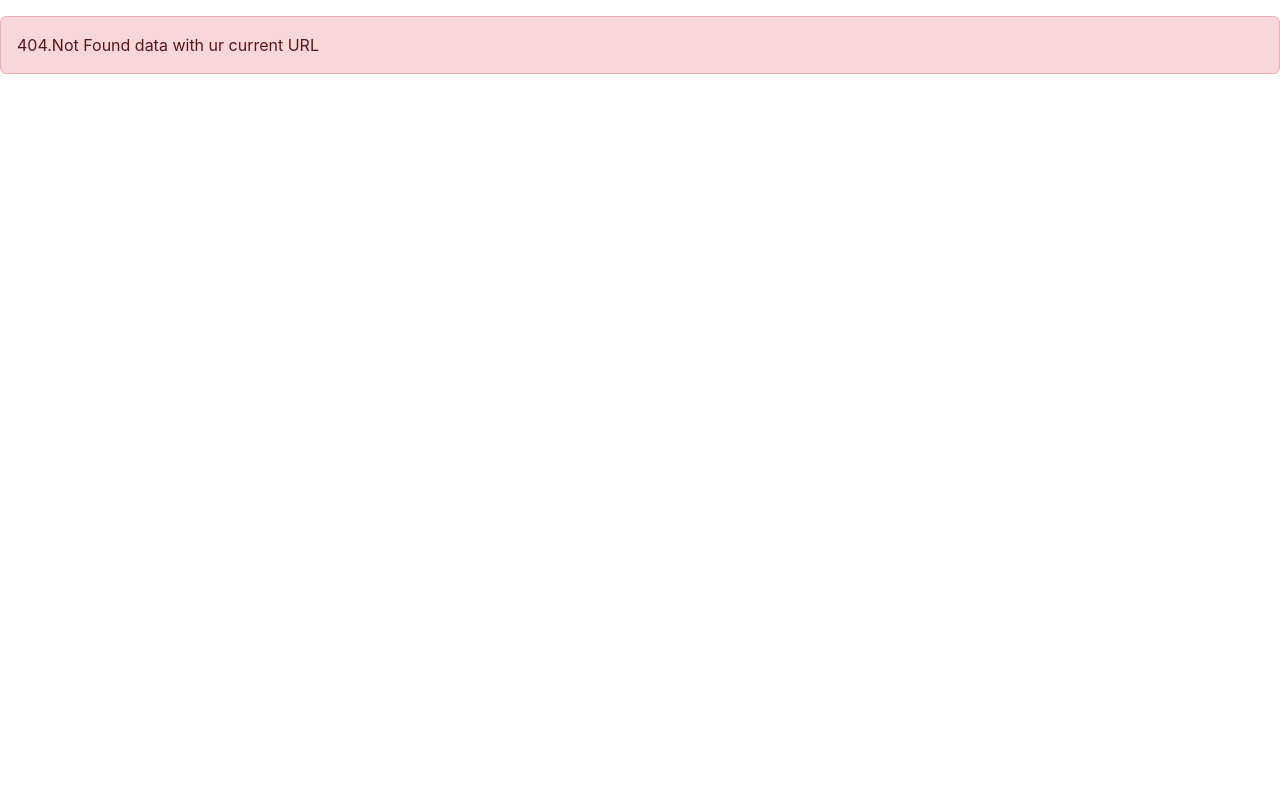
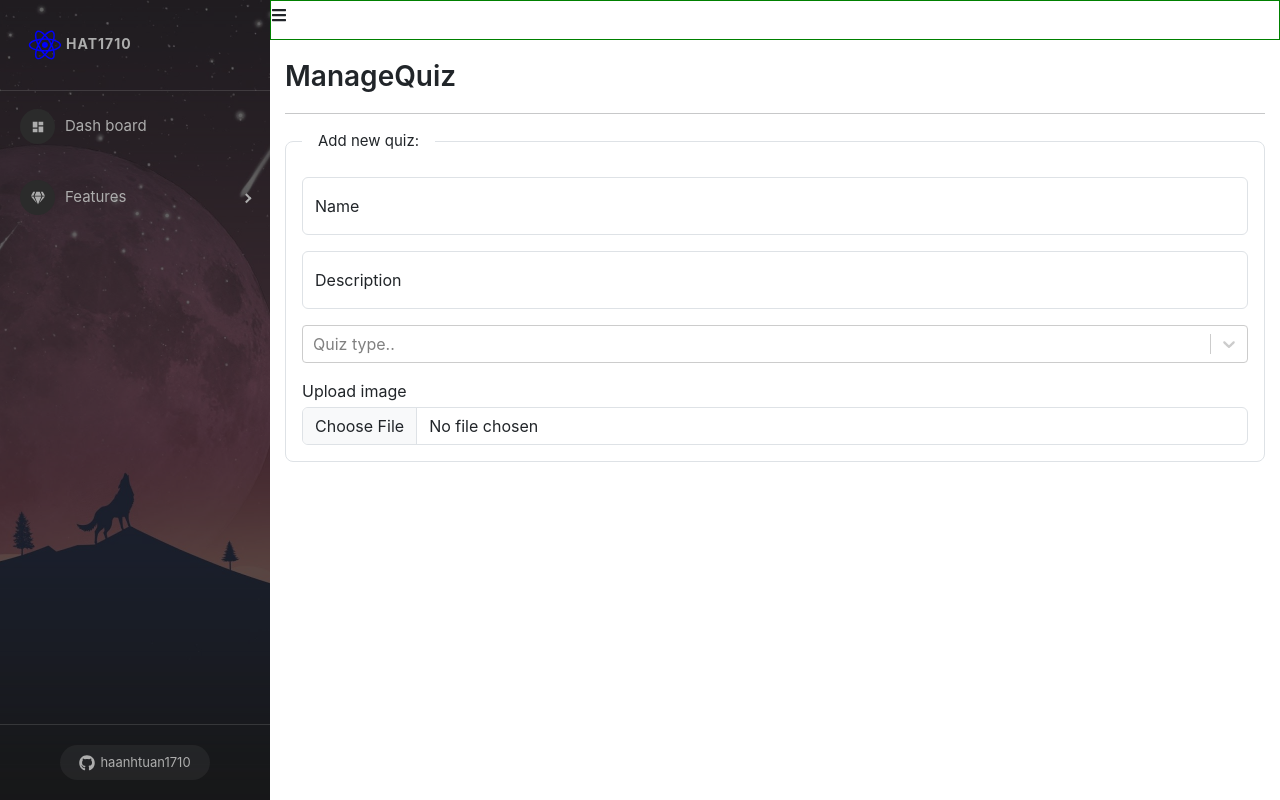
Before and after one commit to haanhtuan1710/React, a React (Create React App) app: page /admins/manage-quizzes in a window 1280 px wide. Before the commit this address had no page. Built offline with nearby package versions, Linux system fonts and the light colour scheme.

Commit message:
base giao dien add bai thi

```diff
--- a/package.json
+++ b/package.json
@@ -19,6 +19,7 @@
     "react-redux": "8.0.1",
     "react-router-dom": "^7.6.1",
     "react-scripts": "5.0.1",
+    "react-select": "^5.10.1",
     "react-toastify": "^11.0.5",
     "redux": "4.2.0",
     "redux-devtools-extension": "2.13.9",
--- a/src/Layout.js
+++ b/src/Layout.js
@@ -11,6 +11,7 @@
 import Register from './components/Auth/Register';
 import ListQuiz from './components/User/ListQuiz';
 import DetailQuiz from './components/User/DetailQuiz';
+import ManageQuiz from './components/Admin/Content/Quiz/ManageQuiz';
 
 const NotFound = ()=>{
     return(
@@ -33,6 +34,7 @@
                 <Route path="admins" element={<Admin />} >
                     <Route index element={<DashBoard />} />
                     <Route path="manage-users" element={<ManageUser />} />
+                    <Route path="manage-quizzes" element={<ManageQuiz />} />
                 </Route>
 
                 <Route path="/login" element={<Login />} />
--- /dev/null
+++ b/src/components/Admin/Content/Quiz/ManageQuiz.js
@@ -0,0 +1,75 @@
+import { useState } from 'react';
+import './ManageQuiz.scss'
+import Select from 'react-select'
+
+const options = [
+    { value: 'Easy', label: 'Chocolate' },
+    { value: 'Medium', label: 'Strawberry' },
+    { value: 'Hard', label: 'Vanilla' },
+];
+
+const ManageQuiz = (props) => {
+
+    const [name, setName] = useState('');
+    const [description, setDescription] = useState('');
+    const [type, setType] = useState('Easy');
+    const [image, setImage] = useState('');
+
+    const handleChangeFile = () => {
+
+    }
+
+    return (
+        <div className="quiz-container">
+            <div className="title">
+                ManageQuiz
+            </div>
+            <hr />
+            <fieldset className="border rounded-3 p-3">
+                <legend className="float-none w-auto px-3">Add new quiz:</legend>
+                <div className="add-new">
+                    <div className="form-floating mb-3">
+                        <input
+                            type="text"
+                            className="form-control"
+                            placeholder=''
+                            value={name}
+                            onChange={(event) => setName(event.target.value)}
+                        />
+                        <label>Name</label>
+                    </div>
+                    <div className="form-floating">
+                        <input
+                            type="password"
+                            className="form-control"
+                            placeholder=''
+                            value={description}
+                            onChange={(event) => setDescription(event.target.value)}
+                        />
+                        <label>Description</label>
+                    </div>
+                    <div className='my-3'>
+                        <Select
+                        value={type}
+                            options={options}
+                            placeholder='Quiz type..'
+                        />
+                    </div>
+                    <div className='more-actions form-group'>
+                        <label className='mb-1'>Upload image</label>
+                        <input
+                            type='file'
+                            className='form-control'
+                            onChange={(event) => handleChangeFile(event)}
+                        />
+
+                    </div>
+                </div>
+            </fieldset>
+            <div className="list add=new">
+            </div>
+        </div>
+    )
+}
+
+export default ManageQuiz
--- /dev/null
+++ b/src/components/Admin/Content/Quiz/ManageQuiz.scss
@@ -0,0 +1,10 @@
+.quiz-container{
+    padding: 15px;
+    .title{
+        font-size: 28px;
+        font-weight: 600;
+    }
+    legend {
+        font-size: 15px;
+    }
+}
--- a/src/components/Admin/SideBar.js
+++ b/src/components/Admin/SideBar.js
@@ -12,9 +12,10 @@
 import sidebarBg from '../../assets/bg2.jpg';
 import { DiReact } from 'react-icons/di';
 import { MdDashboard } from 'react-icons/md';
-import { Link, Outlet } from 'react-router-dom';
+import { Link, useNavigate } from 'react-router-dom';
 
 const SideBar = (props) => {
+    const navigate = useNavigate();
     const { image, collapsed, toggled, handleToggleSidebar } = props;
     return (
         <>
@@ -39,7 +40,7 @@
                         }}
                     >
                         <DiReact size={'3em'} color='blue' />
-                        Hat1710
+                        <span onClick={() => navigate("/")}>Hat1710</span>
                     </div>
                 </SidebarHeader>
 
@@ -49,7 +50,7 @@
                             icon={<MdDashboard />}
                         >
                             Dash board
-                            <Link to ="/admins"/>
+                            <Link to="/admins" />
                         </MenuItem>
                     </Menu>
                     <Menu iconShape="circle">
@@ -57,9 +58,9 @@
                             icon={<FaGem />}
                             title="Features"
                         >
-                            <MenuItem> Quản lý User <Link to ="/admins/manage-users"/></MenuItem>
-                            <MenuItem> Quản lý Admin </MenuItem>
-                            <MenuItem> Quản lý bài thi</MenuItem>
+                            <MenuItem> Quản lý User <Link to="/admins/manage-users" /></MenuItem>
+                            <MenuItem> Quản lý bài Quiz <Link to="/admins/manage-quizzes" /></MenuItem>
+                            <MenuItem> Quản lý câu hỏi</MenuItem>
                         </SubMenu>
 
 
```
Also changed, not shown: 1 other file (tests, documents, lock files or other folders).
